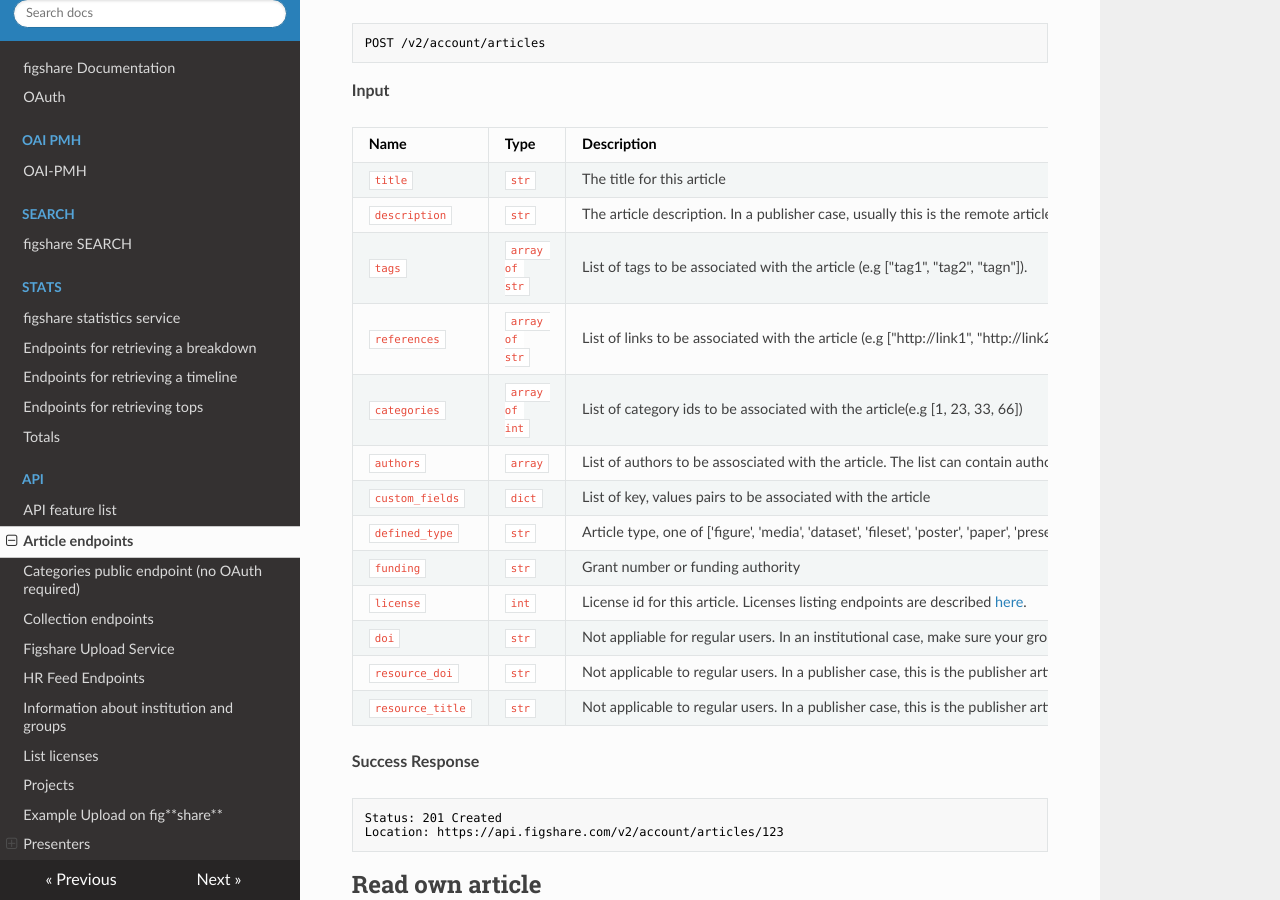
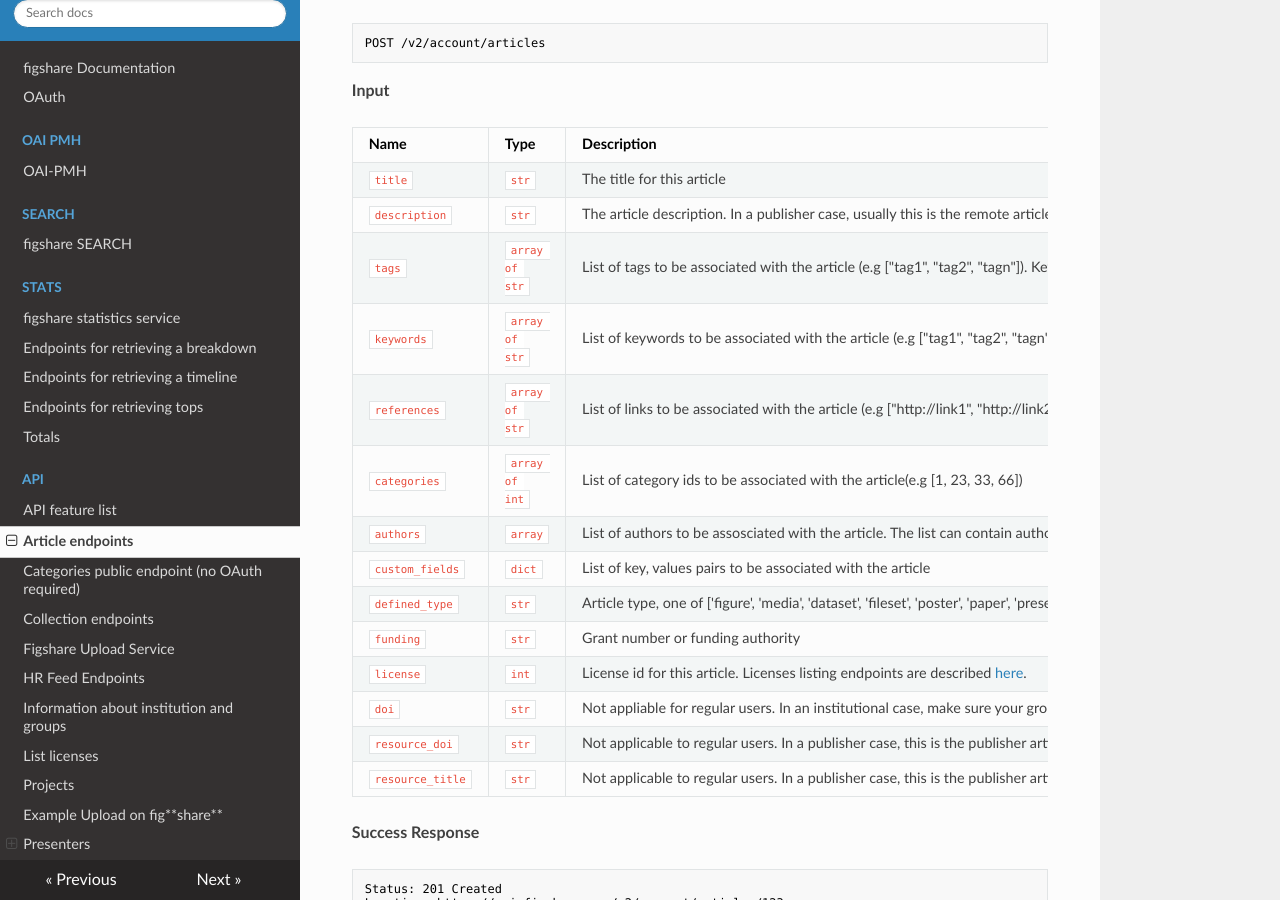
Before and after one commit to figshare/user_documentation, an MkDocs documentation site: the page built from docs/api/articles.md, in a window 1280 px wide and 900 px high, scrolled down 8078 px. Built offline with MkDocs 1.6.1, drawn with Linux system fonts in a browser that asks for light colours; nearby versions of some CDN libraries.

Commit message:
FIG-9178(api_keywords): add keywords in documentation

```diff
--- a/docs/api/articles.md
+++ b/docs/api/articles.md
@@ -354,7 +354,8 @@
 |-------------------|-----------------------|-------------------------------------------|
 |`title`            |`str`                  |The title for this article|
 |`description`      |`str`                  |The article description. In a publisher case, usually this is the remote article description|
-|`tags`             |`array of str`         |List of tags to be associated with the article (e.g ["tag1", "tag2", "tagn"]).|
+|`tags`             |`array of str`         |List of tags to be associated with the article (e.g ["tag1", "tag2", "tagn"]). Keywords can be used instead|
+|`keywords`             |`array of str`         |List of keywords to be associated with the article (e.g ["tag1", "tag2", "tagn"]). Tags can be used instead|
 |`references`            |`array of str`         |List of links to be associated with the article (e.g ["http://link1", "http://link2", "http://link3"])|
 |`categories`       |`array of int`         |List of category ids to be associated with the article(e.g [1, 23, 33, 66])|
 |`authors`          |`array`                |List of authors to be assosciated with the article. The list can contain author ids or author names [{"id": 12121}, {"id": 34345}, {"name": "John Doe"}]. No more than 10 authors. For adding more authors use the specific authors endpoint.|
```
Also changed, not shown: docs/api/collections.md (+2 -1 lines).
